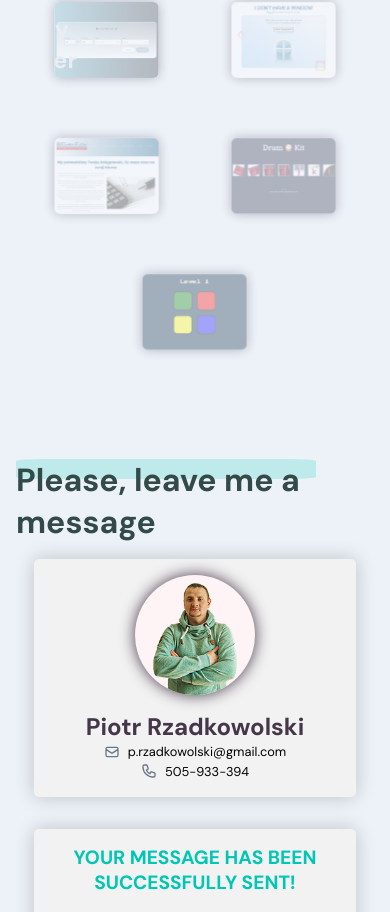
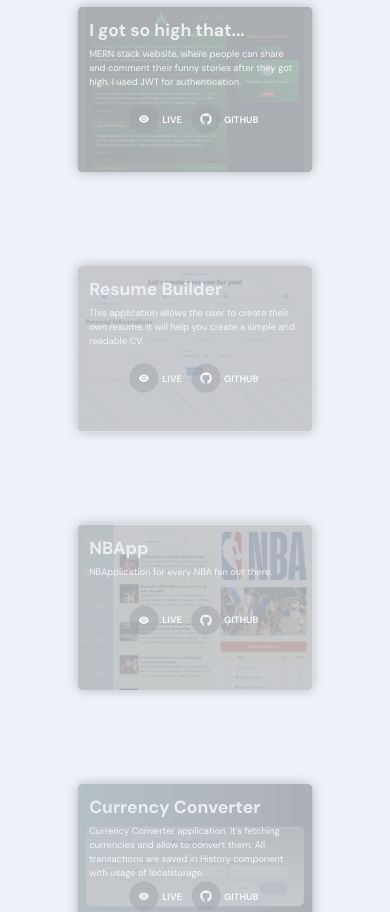
Before and after one commit to dziekiczan1/portfolio, a React (Create React App) app: page / in a window 390 px wide. Shown: the part 2652-3564 px from the top of the page. Built offline with nearby package versions, Linux system fonts and the light colour scheme.

Commit message:
added media queries in Projects component

```diff
--- a/src/components/Contact/Contact.tsx
+++ b/src/components/Contact/Contact.tsx
@@ -7,7 +7,7 @@ import { motion } from "framer-motion";
 
 const Contact = () => {
   const form = useRef<any>();
-  const [isSend, setIsSend] = useState(true);
+  const [isSend, setIsSend] = useState(false);
 
   const sendEmail = (e: any) => {
     e.preventDefault();
--- a/src/components/Projects/Projects.scss
+++ b/src/components/Projects/Projects.scss
@@ -5,6 +5,9 @@
   flex-direction: row;
   flex-wrap: wrap;
   width: 100%;
+  @media (max-width: 480px) {
+    flex-direction: column;
+  }
 }
 
 #project-card {
@@ -15,6 +18,9 @@
   max-width: 580px;
   border-radius: 0.5rem;
   box-shadow: 0 0 15px #46364a;
+  @media (max-width: 480px) {
+    width: 90%;
+  }
 }
 
 .project-image {
@@ -39,24 +45,33 @@
   width: 100%;
   left: 0;
   top: 0;
+  @media (max-width: 480px) {
+    background: rgba(27, 26, 26, 0.6);
+    transform: translateX(0);
+  }
 }
 
 .project-info-head {
   padding: 1rem;
-  min-height: 50%;
+  max-height: 50%;
+  @media (max-width: 480px) {
+    max-height: 50%;
+  }
 }
 
 .project-info-bottom {
   padding: 1rem;
-  min-height: 50%;
 }
 
 .project-info-bottom p {
   margin: 0.5rem 0;
+  @media (max-width: 480px) {
+    display: none;
+  }
 }
 
-.project-info h1 {
-  margin: 0;
+.project-info h2 {
+  margin-bottom: 0.5rem;
   color: #e4e4e4;
 }
 
@@ -73,11 +88,8 @@
 .project-image:hover .project-info {
   transform: translateX(0);
 }
-
 .project-image:hover img {
   transition: all 0.3s ease-out;
-}
-.project-image:hover img {
   transform: scale(1.2, 1.2);
 }
 
@@ -93,6 +105,9 @@
   text-transform: uppercase;
   text-align: center;
   font-weight: 600;
+  @media (max-width: 480px) {
+    display: flex;
+  }
 }
 
 .imghover-icons {
--- a/src/components/Projects/Projects.tsx
+++ b/src/components/Projects/Projects.tsx
@@ -123,12 +123,12 @@ const Projects = () => {
               <img src={project.src} alt={project.name} />
               <div className="project-info">
                 <div className="project-info-head">
-                  <h1>{project.name}</h1>
+                  <h2>{project.name}</h2>
                   <p className="p-text">{project.desc}</p>
                 </div>
                 <div className="project-info-bottom">
                   <p id="stack-title">Stack used:</p>
-                  <p>{project.stack}</p>
+                  <p className="p-text">{project.stack}</p>
                   <div className="imghover-actions">
                     <div className="imghover-details">
                       <a
```
